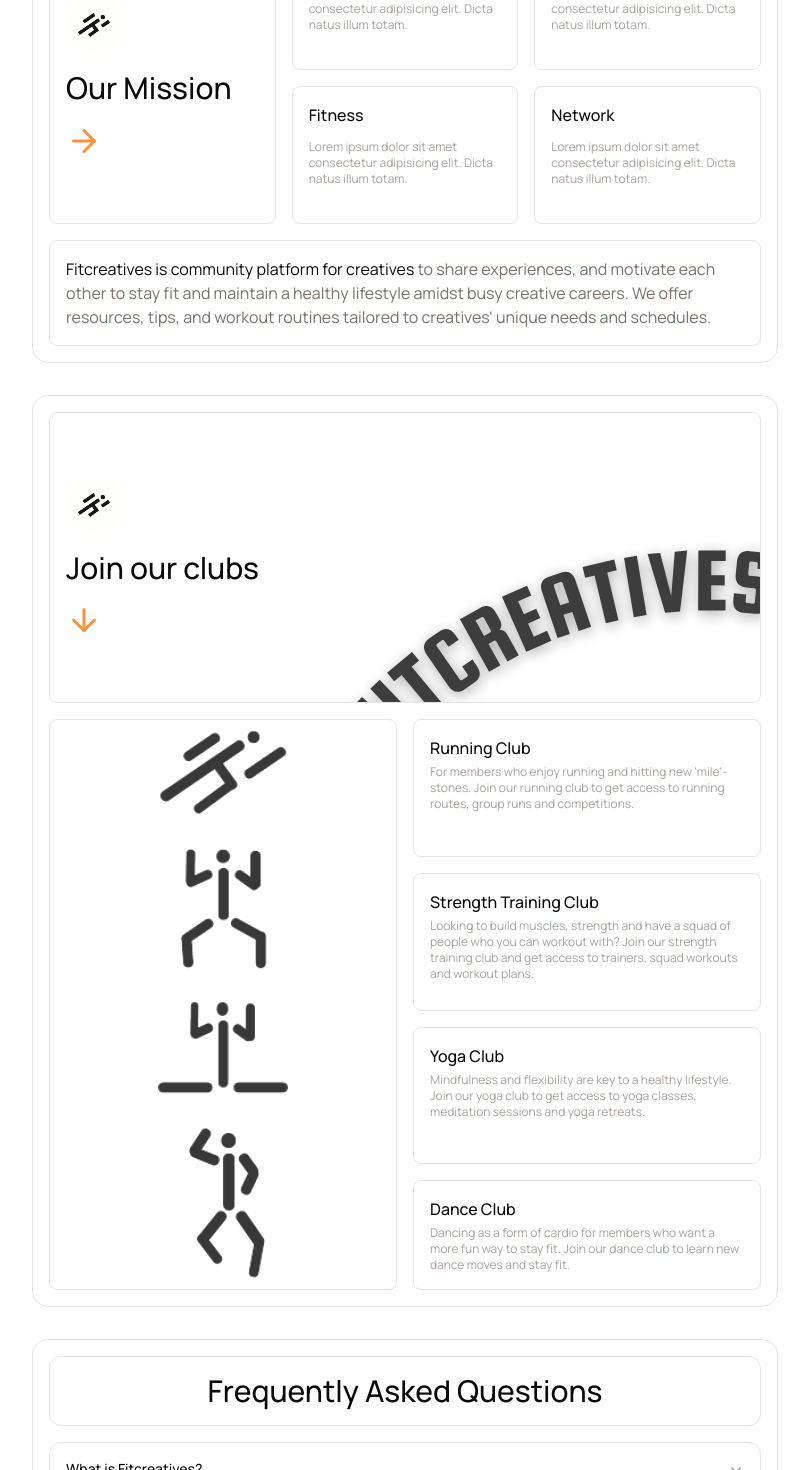
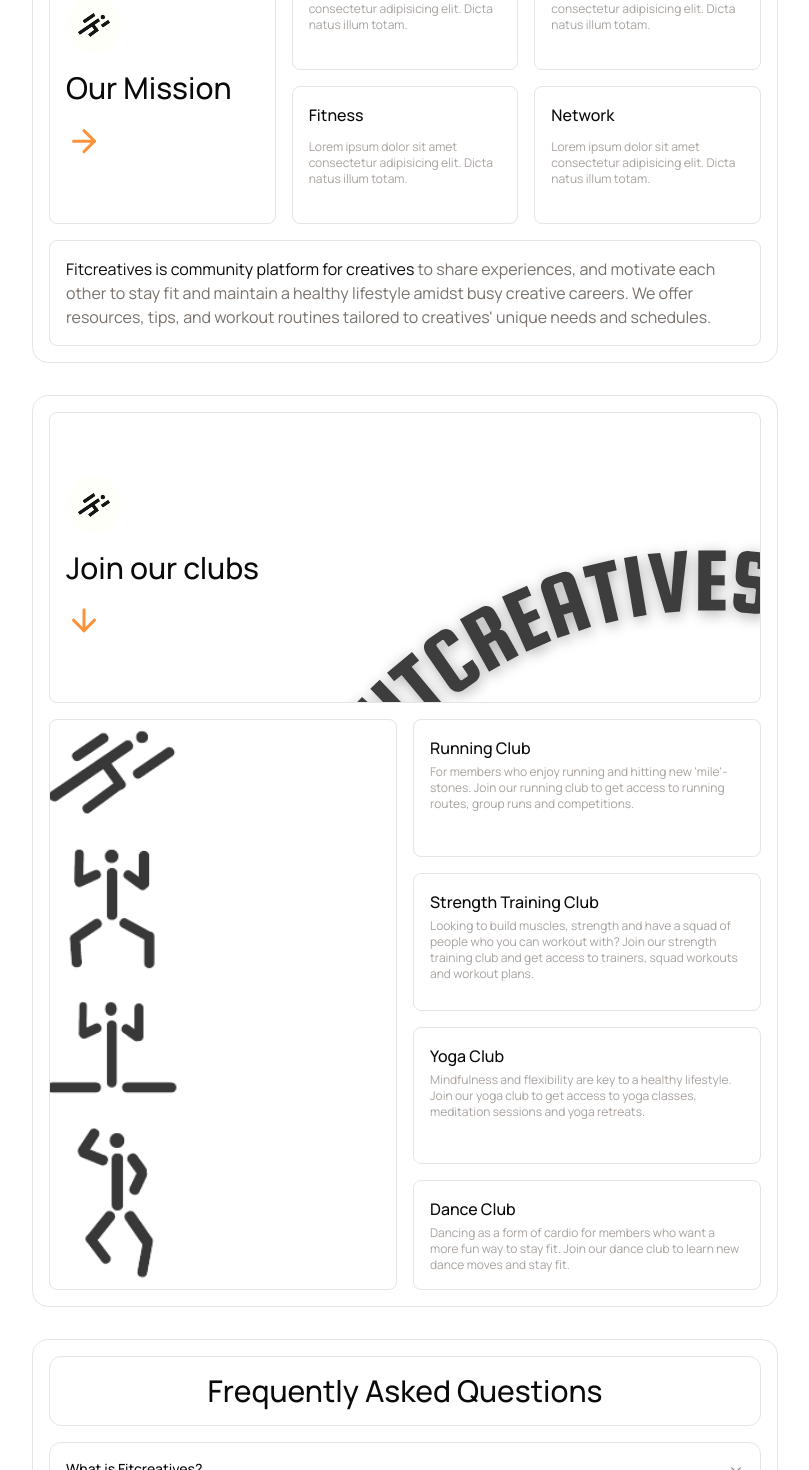
Before and after one commit to Lilianada/Fitcreatives, a Next.js app: page / in a window 1280 px wide. Shown: the part 700-2170 px from the top of the page, without its empty margins (235-1044 px from the left). Built offline with nearby package versions, Linux system fonts and the light colour scheme; a web font is replaced by a local one.

Commit message:
added animation to ckubs comonent and arrows in mission component

```diff
--- a/src/components/home/Clubs.jsx
+++ b/src/components/home/Clubs.jsx
@@ -1,76 +1,104 @@
+'use client';
+
 import React from "react";
-import { FiArrowDown, FiArrowRight } from "react-icons/fi";
+import { FiArrowDown } from "react-icons/fi";
+import { motion } from "framer-motion";
 
 export default function Clubs() {
   return (
-    <section className="border rounded-2xl text-foreground bg-background p-4">
+    <section
+      className="border rounded-2xl text-foreground bg-background p-4">
       <div className="flex h-full w-full items-center justify-center">
         <div className="flex flex-col sm:grid h-full w-full gap-4 grid-cols-4 grid-rows-5 rounded-lg">
-          <div className="col-span-4 row-span-2 border p-4 rounded-lg bg-logoBackdrop bg-cover">
+          <motion.div
+            className="col-span-4 row-span-2 border p-4 rounded-lg bg-logoBackdrop bg-cover"
+            initial={{ opacity: 0, y: -20 }}
+            animate={{ opacity: 1, y: 0 }}
+            transition={{ duration: 0.6, ease: "easeOut" }}
+          >
             <div className="my-12 space-y-4">
-              <img
+              <motion.img
                 src="/assets/logo_bg.svg"
                 alt="avatar"
                 className="size-14 rounded-full bg-light"
+                initial={{ opacity: 0, scale: 0.8 }}
+                animate={{ opacity: 1, scale: 1 }}
+                transition={{ duration: 0.5 }}
               />
-              <h2 className="text-3xl font-medium leading-tight">
+              <motion.h2
+                className="text-3xl font-medium leading-tight"
+                initial={{ opacity: 0 }}
+                animate={{ opacity: 1 }}
+                transition={{ delay: 0.3, duration: 0.6 }}
+              >
                 Join our clubs
-              </h2>
-              <div className="text-4xl text-orange-400">
-                {/* <FiArrowRight className="hidden sm:block" /> */}
+              </motion.h2>
+              <motion.div
+                className="text-4xl text-orange-400"
+                animate={{ y: [0, 10, 0] }}
+                transition={{
+                  repeat: Infinity,
+                  duration: 1.5,
+                  ease: "easeInOut",
+                }}
+              >
                 <FiArrowDown className="block" />
+              </motion.div>
             </div>
-            </div>
-          </div>
+          </motion.div>
 
-          <div
+          <motion.div
             className="hidden sm:block col-span-2 row-span-4 border p-4 rounded-lg"
-            style={{ backgroundImage: `url("/assets/clubs.png")`, backgroundSize: "cover", backgroundPosition: "center", backgroundRepeat: "no-repeat" }}
-          ></div>
+            style={{
+              backgroundImage: `url("/assets/clubs.png")`,
+              backgroundSize: "cover",
+              backgroundPosition: "right",
+              backgroundRepeat: "no-repeat",
+            }}
+            initial={{ opacity: 0, x: -50 }}
+            animate={{ opacity: 1, x: 0 }}
+            transition={{ duration: 0.7 }}
+          ></motion.div>
 
-          <div className="col-span-2 row-span-1 border p-4 rounded-lg">
+          {[
+            {
+              title: "Running Club",
+              description:
+                "For members who enjoy running and hitting new 'mile'-stones. Join our running club to get access to running routes, group runs and competitions.",
+            },
+            {
+              title: "Strength Training Club",
+              description:
+                "Looking to build muscles, strength and have a squad of people who you can workout with? Join our strength training club and get access to trainers, squad workouts and workout plans.",
+            },
+            {
+              title: "Yoga Club",
+              description:
+                "Mindfulness and flexibility are key to a healthy lifestyle. Join our yoga club to get access to yoga classes, meditation sessions and yoga retreats.",
+            },
+            {
+              title: "Dance Club",
+              description:
+                "Dancing as a form of cardio for members who want a more fun way to stay fit. Join our dance club to learn new dance moves and stay fit.",
+            },
+          ].map((club, index) => (
+            <motion.div
+              key={index}
+              className="col-span-2 row-span-1 border p-4 rounded-lg"
+              whileHover={{ scale: 1.05 }}
+              whileTap={{ scale: 0.95 }}
+              initial={{ opacity: 0, y: 10 }}
+              animate={{ opacity: 1, y: 0 }}
+              transition={{ delay: 0.2 + index * 0.1, duration: 0.5 }}
+            >
               <div className="flex flex-col">
-              <h3 className="text-base font-medium">Running Club</h3>
+                <h3 className="text-base font-medium">{club.title}</h3>
                 <p className="mt-1 text-xs text-stone-400 dark:text-stone-400 ">
-                For members who enjoy running and hitting new 'mile'-stones.
-                Join our running club to get access to running routes, group
-                runs and competitions.
+                  {club.description}
                 </p>
               </div>
-          </div>
-
-          <div className="col-span-2 row-span-1 border p-4 rounded-lg">
-            <div className="flex flex-col">
-              <h3 className="text-base font-medium">Strength Training Club</h3>
-              <p className="mt-1 text-xs text-stone-400 dark:text-stone-400 ">
-                Looking to build muscles, strength and have a squad of people
-                who you can workout with? Join our strength training club and
-                get access to trainers, squad workouts and workout plans.
-              </p>
-            </div>
-          </div>
-
-          <div className="col-span-2 row-span-1 border p-4 rounded-lg">
-            <div className="flex flex-col">
-              <h3 className="text-base font-medium">Yoga Club</h3>
-              <p className="mt-1 text-xs text-stone-400 dark:text-stone-400 ">
-                Mindfulness and flexibility are key to a healthy lifestyle. Join
-                our yoga club to get access to yoga classes, meditation sessions
-                and yoga retreats.
-              </p>
-            </div>
-          </div>
-
-          <div className="col-span-2 row-span-1 border p-4 rounded-lg">
-            <div className="flex flex-col">
-              <h3 className="text-base font-medium">Dance Club</h3>
-              <p className="mt-1 text-xs text-stone-400 dark:text-stone-400 ">
-                Dancing as a form of cardio for members who want a more fun way
-                to stay fit. Join our dance club to learn new dance moves and
-                stay fit.
-              </p>
-            </div>
-          </div>
+            </motion.div>
+          ))}
         </div>
       </div>
     </section>
--- a/src/components/home/Mission.jsx
+++ b/src/components/home/Mission.jsx
@@ -45,12 +45,30 @@
         alt="avatar"
         className="size-14 rounded-full bg-light"
       />
-      <h2 className="text-3xl font-medium leading-tight">
-        Our Mission
-      </h2>
+      <h2 className="text-3xl font-medium leading-tight">Our Mission</h2>
       <div className="text-4xl text-orange-400 ">
-        <FiArrowRight className="hidden sm:block" />
-        <FiArrowDown className="block sm:hidden" />
+        <motion.div
+          className="text-4xl text-orange-400"
+          animate={{ y: [0, 10, 0] }}
+          transition={{
+            repeat: Infinity,
+            duration: 1.5,
+            ease: "easeInOut",
+          }}
+        >
+          <FiArrowRight className="hidden sm:block" />
+        </motion.div>
+        <motion.div
+          className="text-4xl text-orange-400"
+          animate={{ y: [0, 10, 0] }}
+          transition={{
+            repeat: Infinity,
+            duration: 1.5,
+            ease: "easeInOut",
+          }}
+        >
+          <FiArrowDown className="block sm:hidden" />
+        </motion.div>
       </div>
     </div>
   </Block>
```
Lines whose indentation alone changed are shown as unchanged.
